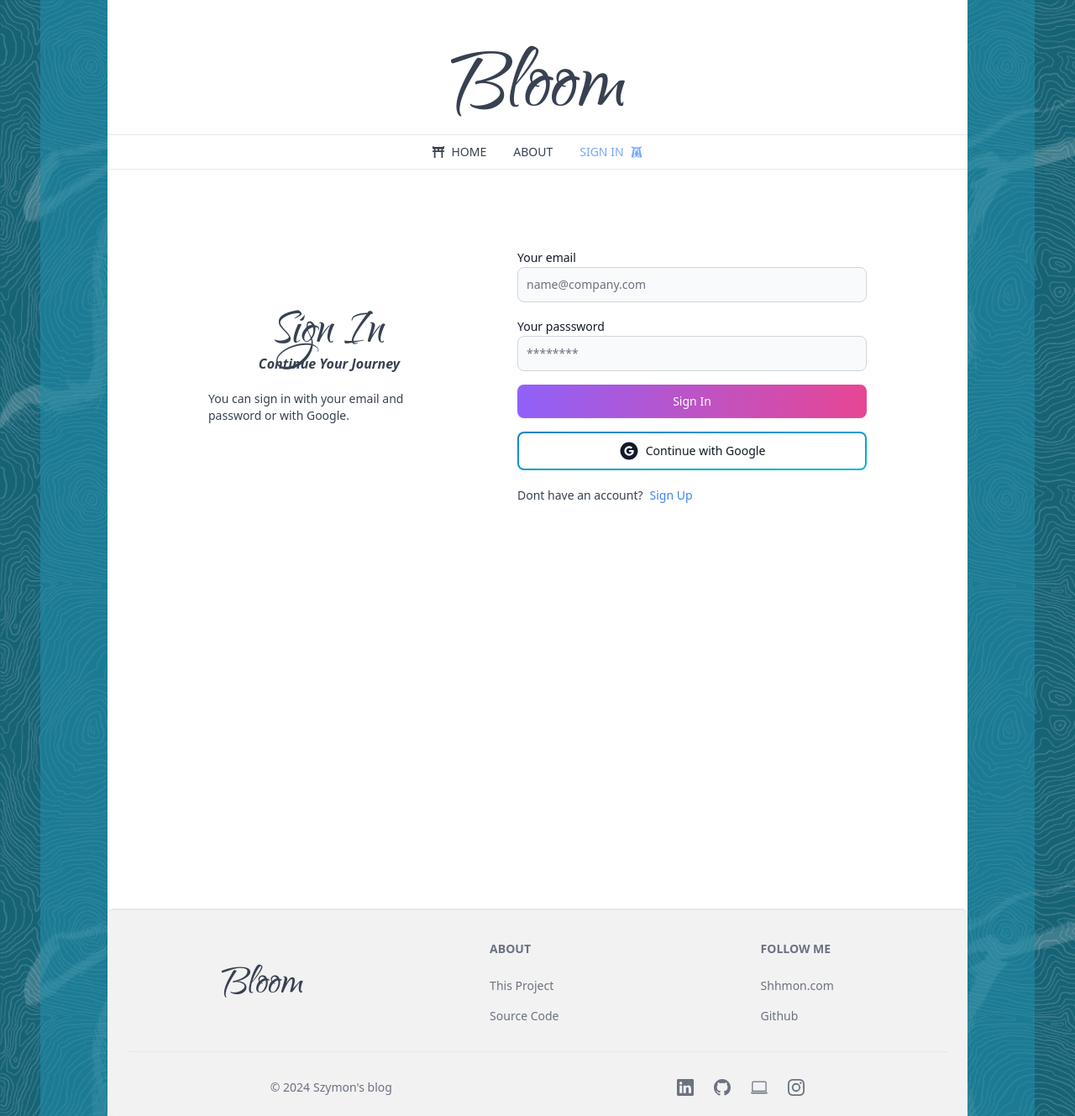
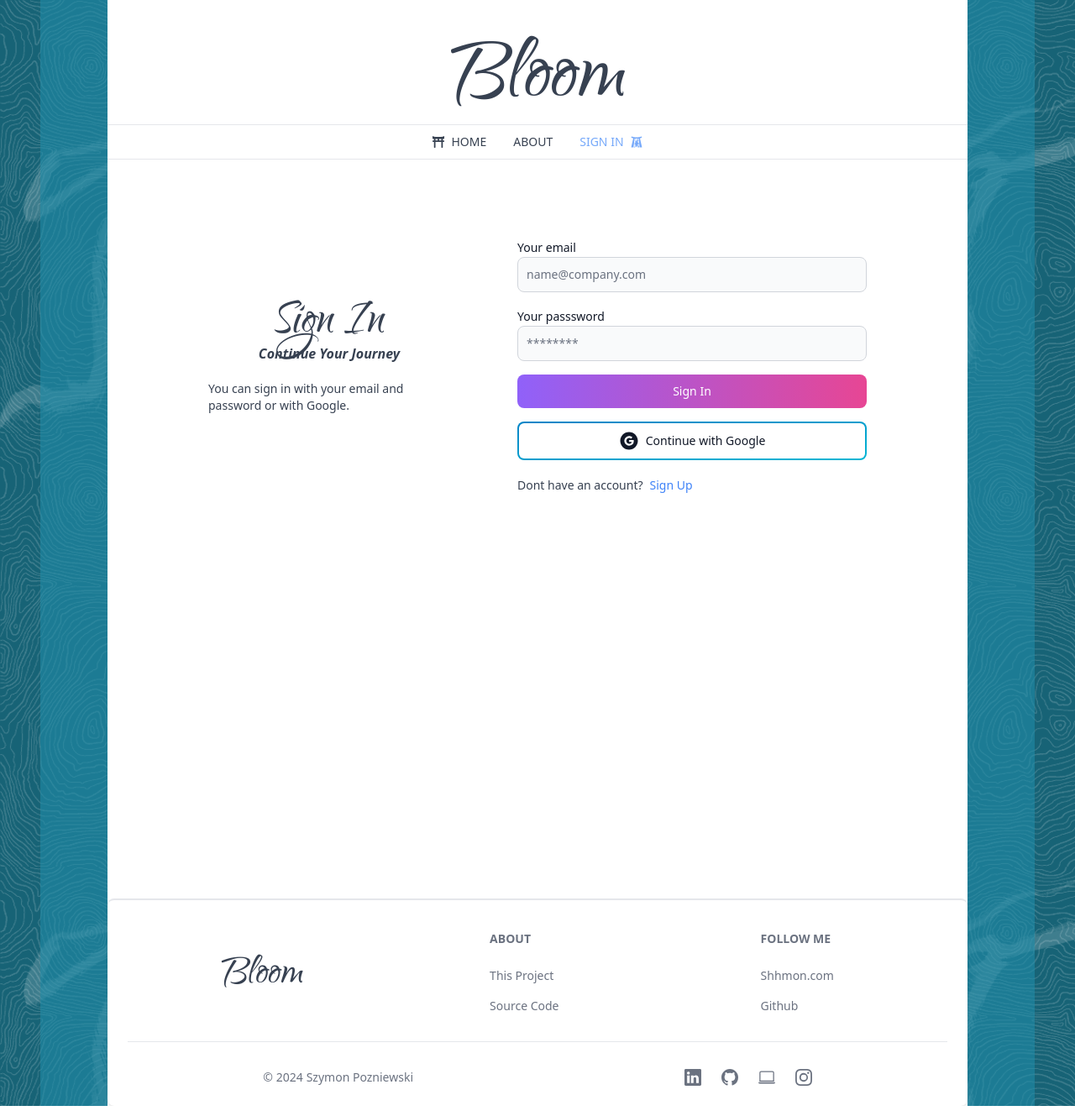
Before and after one commit to ShhmonDai/Bloom-V2---react-MERN, a React (Vite) app in the folder client/: page /sign-in in a window 1280 px wide. Shown: the whole page at 84% size. Built offline with nearby package versions, Linux system fonts and the light colour scheme; no server answers.

Commit message:
UI adjustments to Footer and Header

```diff
--- a/client/src/components/Footer.jsx
+++ b/client/src/components/Footer.jsx
@@ -4,7 +4,7 @@ import { Link } from "react-router-dom";
 
 export default function FooterCom() {
   return (
-      <Footer container className='border-t-2 dark:border-gray-700 bg-[rgba(0,0,0,0.05)] dark:bg-[rgba(0,0,0,0.4)] transition-colors duration-500'>
+      <Footer container className='border-t-2 dark:border-gray-700 bg-[rgba(0,0,0,0.0)] dark:bg-[rgba(0,0,0,0.4)] transition-colors duration-500'>
           <div className='w-full mx-auto max-w-7xl'>
 
         <div className='grid-cols-2 w-full flex justify-around flex-wrap'>
@@ -43,7 +43,7 @@ export default function FooterCom() {
         <Footer.Divider />
 
         <div className='grid w-full sm:flex justify-center sm:justify-around'>
-                <Footer.Copyright href='#' by="Szymon's blog" year={new Date().getFullYear()}/>
+                <Footer.Copyright href='#' by="Szymon Pozniewski" year={new Date().getFullYear()}/>
             <div className='flex gap-6 mt-4 sm:mt-0'>
                 <Footer.Icon href='https://www.linkedin.com/in/shhmon/' target='_blank' rel='noopener noreferrer' icon={BsLinkedin} />
                 <Footer.Icon href='https://github.com/ShhmonDai' target='_blank' rel='noopener noreferrer' icon={BsGithub} />
--- a/client/src/components/Header.jsx
+++ b/client/src/components/Header.jsx
@@ -230,7 +230,7 @@ export default function Header() {
     <Flowbite theme={{ theme: customNavTheme }}>
 
 
-      <div className='w-full dark:bg-[url("/Header.png")] bg-cover px-8 pt-6 pb-12 sm:pb-2 hidden sm:flex sm:text-center sm:justify-center dark:bg-[rgba(0,0,0,0.4)]'>
+      <div className='w-full px-8 pt-3 pb-12 sm:pb-2 hidden sm:flex sm:text-center sm:justify-center dark:bg-[rgba(0,0,0,0.4)]'>
 
         {/* middle */}
         <div className='w-100 flex flex-col justify-start sm:justify-center sm:text-center'>
@@ -245,7 +245,7 @@ export default function Header() {
 
       {/* Navbar Elements */}
       <div className='flex gap-6 justify-start'>
-          <Link to='/' className='text-3xl font-QwigleyFont sm:hidden'>Bloom</Link>
+          <Link to='/' className='text-5xl font-QwigleyFont sm:hidden'>Bloom</Link>
 
           <div className='flex gap-2 absolute right-5 '>
 
```
